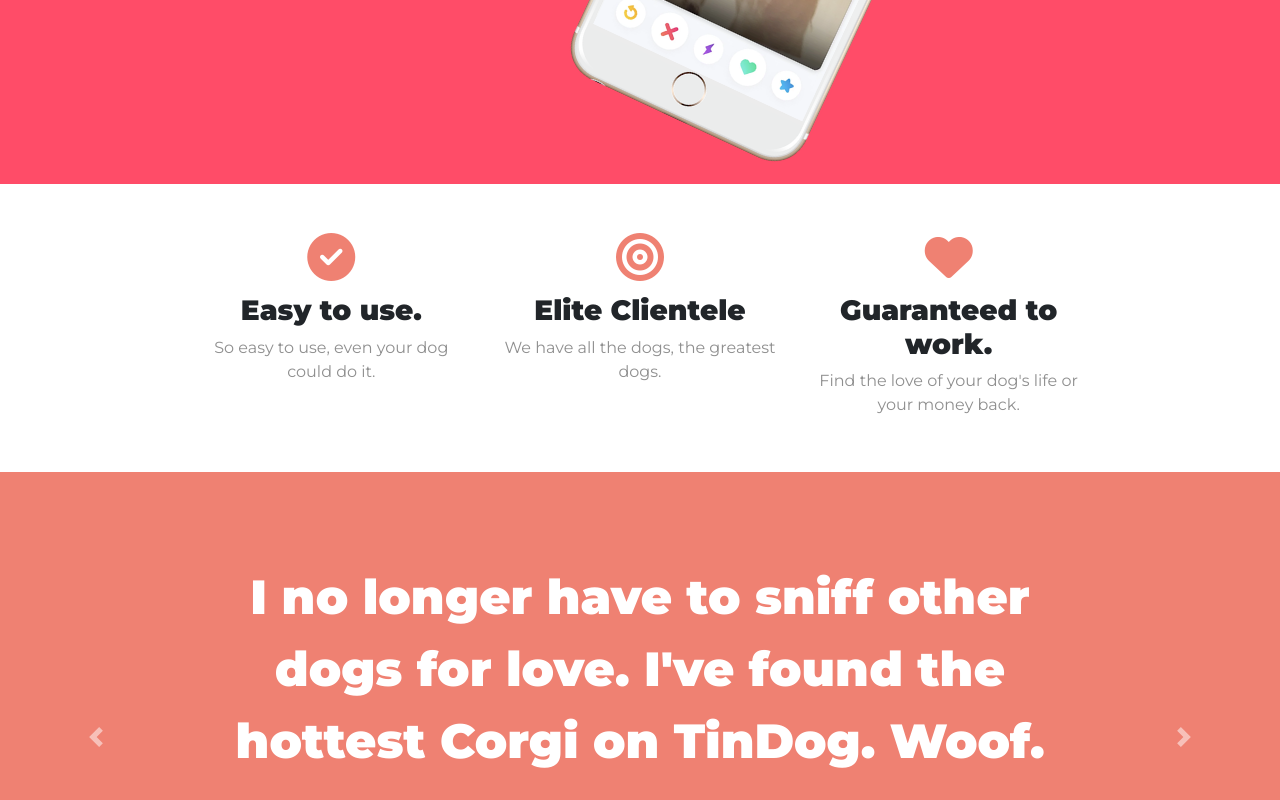
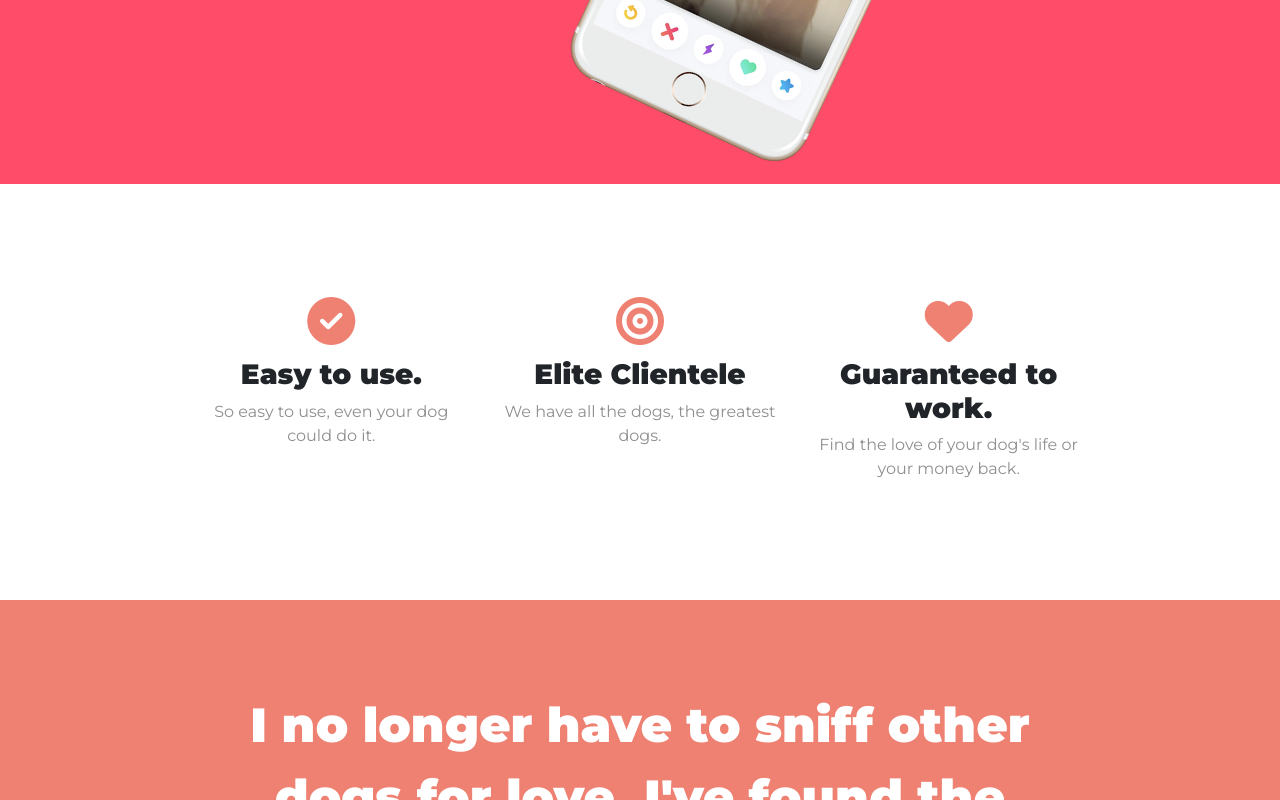
Before and after one commit to IsilVatansever/tindog, a plain HTML site: page index.html in a window 1280 px wide. Shown: the part 559-1359 px from the top of the page. Drawn offline with nearby package versions, Linux system fonts and the light colour scheme.

Commit message:
Update styles.css

```diff
--- a/css/styles.css
+++ b/css/styles.css
@@ -39,7 +39,12 @@ body{
   width: 60%;
   transform: rotate(25deg);
 }
-/* Div Features */
+/* Features Section */
+
+#features{
+  padding: 5% 0;
+}
+
 .div-features h3{
   font-weight: bold;
 }
```
